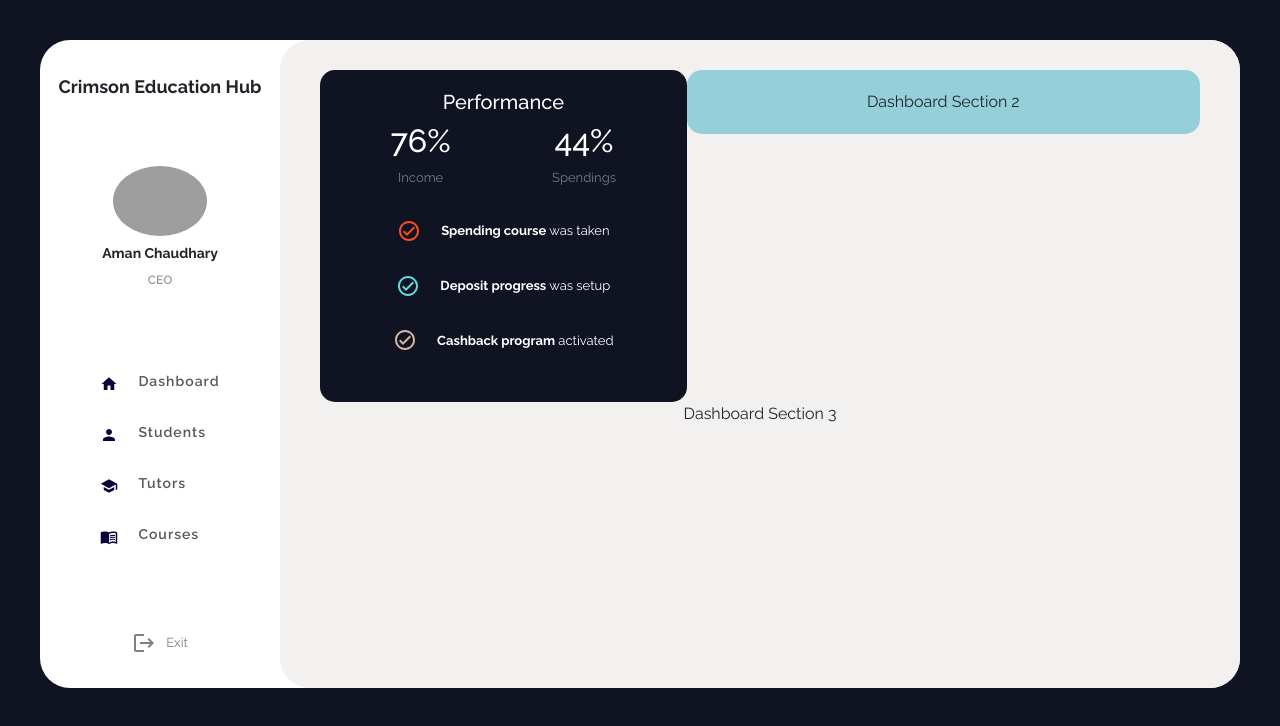
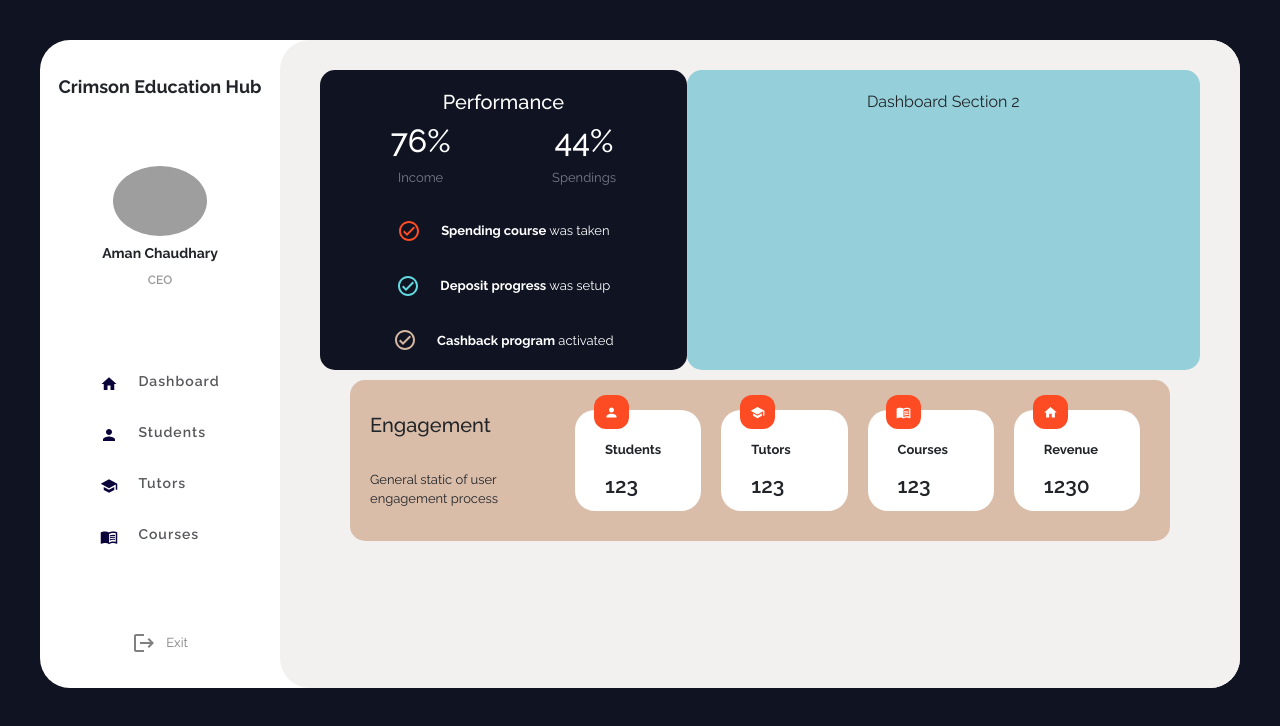
Before and after one commit to amanc1248/crimsoneducatoinhub, a React (Create React App) app in the folder frontend/: page / in a window 1280 px wide. Shown: the top 726 px of the page. Built offline with nearby package versions, Linux system fonts and the light colour scheme; grey boxes are pictures that could not be loaded; the HTML template or start-up script is replaced by a standard one.

Commit message:
Complete: dashboard section

```diff
--- a/frontend/src/Screens/Dashboard/DashboardContainer.js
+++ b/frontend/src/Screens/Dashboard/DashboardContainer.js
@@ -12,7 +12,7 @@ export const DashboardContainer = ()=>{
                 <DashboardSection1/>
                 <DashboardSection2/>
             </div>
-            <div className="dashboard__lower__section">
+            <div className="dashboard__lower__section row g-0">
                 <DashboardSection3/>
             </div>
         </div>
--- a/frontend/src/Screens/Dashboard/DashboardSection3.js
+++ b/frontend/src/Screens/Dashboard/DashboardSection3.js
@@ -1,9 +1,43 @@
-import React from 'react'
+import React, { useState } from 'react'
 
+import CheckCircleOutlineOutlinedIcon from '@mui/icons-material/CheckCircleOutlineOutlined';
+import HomeIcon from '@mui/icons-material/Home';
+import PersonIcon from '@mui/icons-material/Person';
+import SchoolIcon from '@mui/icons-material/School';
+import MenuBookIcon from '@mui/icons-material/MenuBook';
 export const DashboardSection3 =()=>{
-    return(
-        <div className="dashboard__section3">
-            Dashboard Section 3
+
+    // data
+    const list =[
+        {icon:<PersonIcon sx={{ fontSize: 15 }}/>, title:"Students", number:123},
+        {icon:<SchoolIcon sx={{ fontSize: 15 }}/>, title:"Tutors", number:123},
+        {icon:<MenuBookIcon sx={{ fontSize: 15 }}/>, title:"Courses", number:123},
+        {icon:<HomeIcon sx={{ fontSize: 15 }}/>, title:"Revenue", number:1230},
+    ]
+
+    // use states
+    const [cardsList,setCardsList]   = useState(list);
+    return (
+      <div className="dashboard__section3 col-12">
+        <div className="dashboard__section3__content row g-0">
+          <div className="section3__title col-3">
+            <h5>Engagement</h5>
+            <div className="section3__description">
+              General static of user engagement process
+            </div>
+          </div>
+          <div className="cards__list col-9 row g-0">
+          {cardsList.map((card) => (
+            <div className="section3__card col-3" key={card.title}>
+              <div className="section3__card__content">
+                <div className="card__icon">{card.icon}</div>
+                <div className="card__title">{card.title}</div>
+                <div className="card__number">{card.number}</div>
+              </div>
+            </div>
+          ))}
+          </div>
         </div>
-    )
+      </div>
+    );
 }
--- a/frontend/src/styles/screens/dashboard.css
+++ b/frontend/src/styles/screens/dashboard.css
@@ -1,19 +1,24 @@
-.dashboard__section1, .dashboard__section2{
+.dashboard__section1__content, .dashboard__section2__content{
+    height: 300px;
     }
-.dashboard__section2{
+.dashboard__section3{
+    padding: 0 30px;
 }
 
 .dashboard__section1__content,
-.dashboard__section2__content{
+.dashboard__section2__content,
+.dashboard__section3__content{
+    padding: 20px;
     border-radius: 15px;
 }
 .dashboard__section1__content{
-    padding: 20px;
     background-color: #0F1322;
 }
 .dashboard__section2__content{
-    padding: 20px;
     background-color: #95CFD9;
+}
+.dashboard__section3__content{
+    background-color: #DABDA9;
 }
 .section__1__title{
     color: white;
@@ -41,3 +46,50 @@
 .checklist__text__1{
     font-weight: bold;
 }
+.dashboard__lower__section{
+    margin-top: 10px;
+}
+.dashboard__upper__section{
+}
+.dashboard__section3__content{
+    height: 100%;
+}
+.section3__title{
+    text-align: left;
+    display: flex;
+    flex-direction: column;
+    justify-content: space-around;
+
+}
+.section3__description{
+    font-size: 13px;
+}
+.section3__card{
+   padding: 10px;
+}
+.section3__card__content{
+    background-color: white;
+    /* margin: 0 10px; */
+    padding: 10px 10px 10px 30px;
+    border-radius: 20px;
+    text-align: left;
+    position: relative;
+}
+.card__icon{
+    position: absolute;
+    top: -15%;
+    left: 15%;
+    color: white;
+    padding: 5px 10px;
+    background-color: #FD4C24;
+    border-radius: 12px;
+}
+.card__title{
+    font-size: 13px;
+    font-weight: 700;
+    margin: 20px 0 10px 0;
+}
+.card__number{
+    font-size: 21px;
+    font-weight: 600;
+}
```
